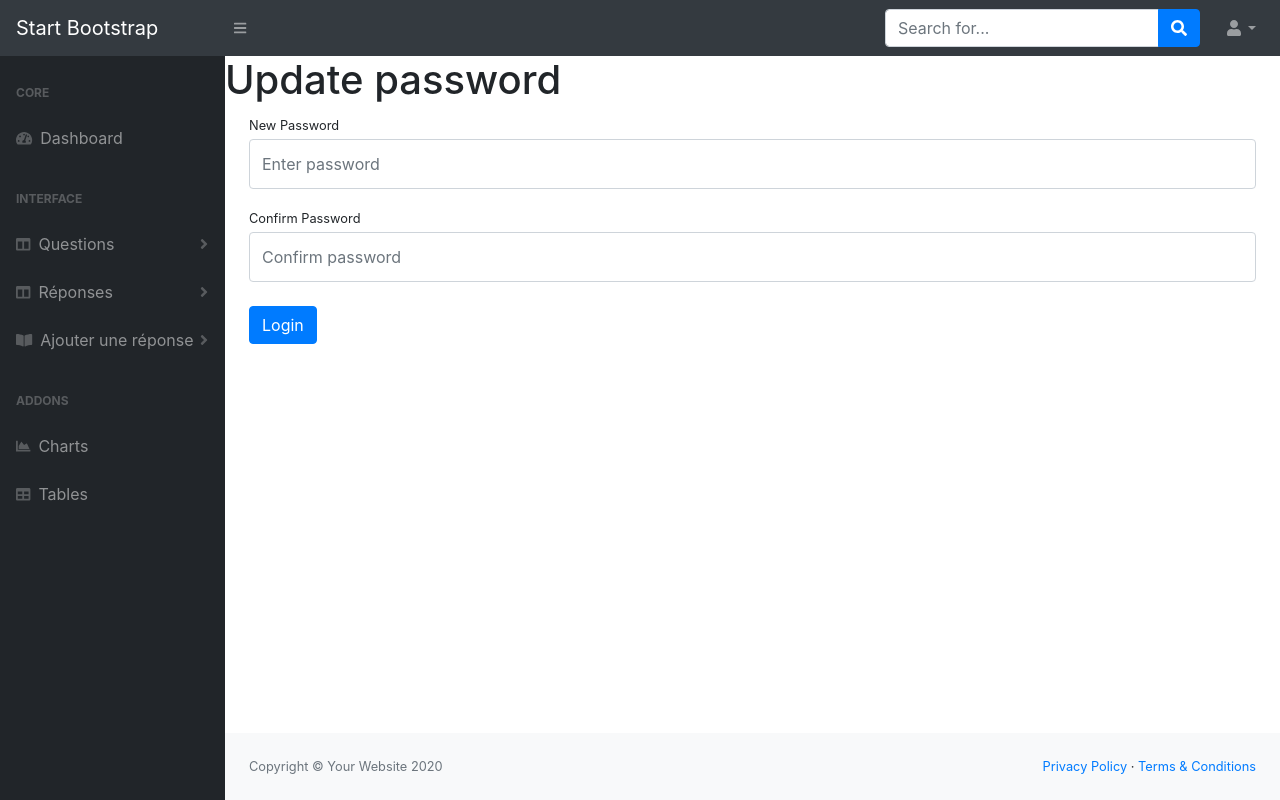
After one commit to DjamelAM/Poll, a Symfony app: template templates/user/editpass.html.twig in a window 1280 px wide. The commit adds this page. Run offline with Twig, Linux system fonts and the light colour scheme; the template is opened without the code that fills it, so the values that code supplies are empty; some libraries are stand-ins or nearby versions.

Commit message:
edit profile and passwordc completed

```diff
--- a/src/Form/EditProfileType.php
+++ b/src/Form/EditProfileType.php
@@ -5,7 +5,11 @@ namespace App\Form;
 use App\Entity\User;
 use Symfony\Component\Form\AbstractType;
 use Symfony\Component\Form\FormBuilderInterface;
+use Symfony\Component\Form\Extension\Core\Type\TextType;
+use Symfony\Component\Form\Extension\Core\Type\SubmitType;
+
 use Symfony\Component\OptionsResolver\OptionsResolver;
+
 
 class EditProfileType extends AbstractType
 {
--- /dev/null
+++ b/templates/user/editpass.html.twig
@@ -0,0 +1,33 @@
+{% extends 'base.html.twig' %}
+
+{% block title %}Hello HomeController!{% endblock %}
+
+{% block body %}
+<h1>Update password</h1>
+
+<div class="grix xs4 container">
+    <form method="post">
+        {% for message in app.flashes('error') %}
+        <div class="alert alert-danger">{{ error.messageKey|trans(error.messageData, 'security') }}</div>
+         {% endfor %}
+
+        <div class="form-group">
+            <label class="small mb-1" for="inputPassword">New Password</label>
+            <input class="form-control py-4" id="inputPassword" type="password" name="inputPassword"  placeholder="Enter password" />
+        </div>
+
+        <div class="form-group">
+            <label class="small mb-1" for="confirmPassword">Confirm Password</label>
+            <input class="form-control py-4" id="confirmPassword" type="password" name="confirmPassword"  placeholder="Confirm password" />
+        </div>
+
+
+        <div class="form-group d-flex align-items-center justify-content-between mt-4 mb-0">
+
+            <button class="btn btn-primary"  type="submit">Login</button>
+        </div>
+    </form>
+
+</div>
+
+{% endblock %}
--- a/templates/user/index.html.twig
+++ b/templates/user/index.html.twig
@@ -9,10 +9,10 @@
     <div class="col-xs1">Email:</div>
     <div class="col-xs3">{{app.user.email}}</div>
     <div class="col-xs3">Username : </div>
-    <div class="col-xs1">oui</div>
+    <div class="col-xs1">{{app.user.username}}</div>
     <div class="col-xs4">
-        <a href="#" class="btn blue">Modifier le profil</a>
-        <a href="#" class="btn blue">Modifier le mot de passe</a>
+        <a href="{{ path('user_profile_edit') }}" class="btn blue">Modifier le profil</a>
+        <a href="{{ path('user_password_edit') }}" class="btn blue">Modifier le mot de passe</a>
     </div>
 
     <div class="col-xs4">
```
Also changed, not shown: src/Controller/UserController.php (+49 -0 lines), templates/security/login.html.twig (+4 -6 lines), templates/user/editprofile.html.twig (+2 -15 lines).
